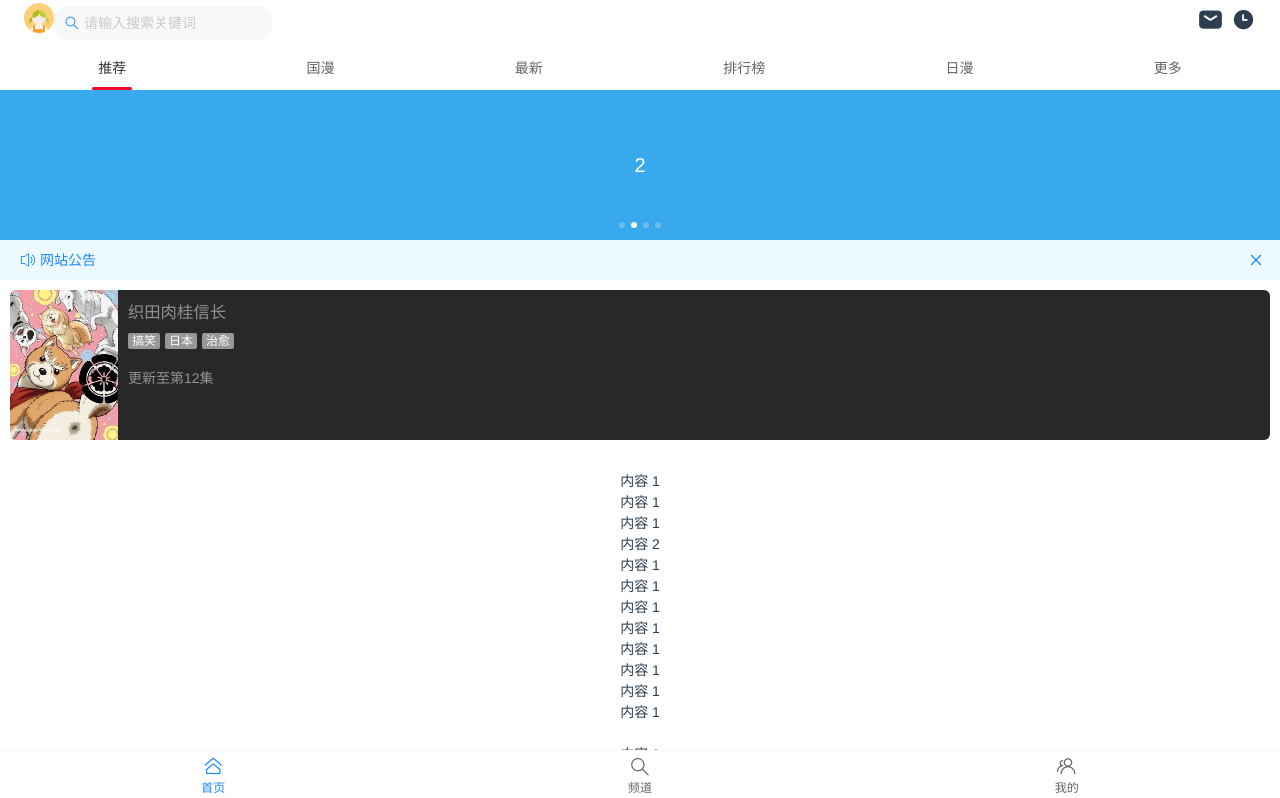
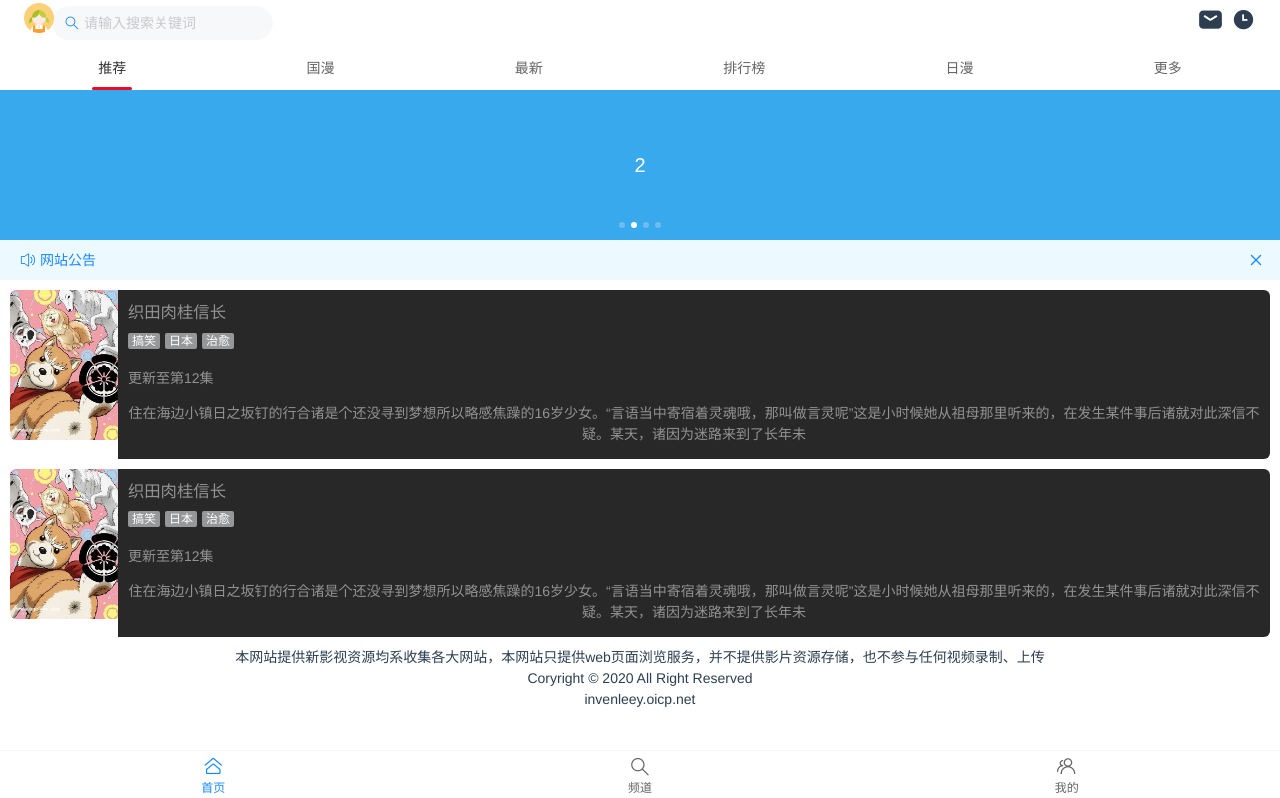
Before and after one commit to r3inbowari/sakura, a Vue app: page /#/ in a window 1280 px wide. Shown: the top 798 px of the page. Built offline with nearby package versions, Linux system fonts and the light colour scheme.

Commit message:
add corpright

```diff
--- a/src/components/BangumiCard.vue
+++ b/src/components/BangumiCard.vue
@@ -12,6 +12,11 @@
       </p>
 
       <p class="to-hidden theme-night" style="margin-left:10px">更新至第12集</p>
+
+      <p
+        class="van-multi-ellipsis--l2 theme-night"
+        style="margin-left:10px; margin-right: 10px; margin-top: 5px"
+      >住在海边小镇日之坂钉的行合诸是个还没寻到梦想所以略感焦躁的16岁少女。“言语当中寄宿着灵魂哦，那叫做言灵呢”这是小时候她从祖母那里听来的，在发生某件事后诸就对此深信不疑。某天，诸因为迷路来到了长年未</p>
     </div>
   </div>
 </template>
@@ -28,12 +33,13 @@ export default {
 
 <style>
 .item-detail {
+  text-overflow: -o-ellipsis-lastline;
   overflow: hidden;
   text-overflow: ellipsis;
   display: -webkit-box;
   -webkit-line-clamp: 2;
-  -webkit-box-orient: vertical;
 }
+
 .item-tag {
   margin-right: 5px;
   margin-bottom: 5px;
@@ -50,7 +56,7 @@ export default {
 }
 
 .to-hidden {
-    /* no ... */
+  /* no ... */
   text-align: left;
   white-space: nowrap;
   overflow: hidden;
--- a/src/views/Home.vue
+++ b/src/views/Home.vue
@@ -21,48 +21,14 @@
           <van-swipe-item>3</van-swipe-item>
           <van-swipe-item>4</van-swipe-item>
         </van-swipe>
-        <van-notice-bar mode="closeable" color="#1989fa" background="#ecf9ff" left-icon="volume-o">网站公告</van-notice-bar>
+        <van-notice-bar
+          mode="closeable"
+          color="#1989fa"
+          background="#ecf9ff"
+          left-icon="volume-o"
+        >网站公告</van-notice-bar>
         <BangumiCard></BangumiCard>
-        <br />内容 1
-        <br />内容 1
-        <br />内容 1
-        <br />内容 2
-        <br />内容 1
-        <br />内容 1
-        <br />内容 1
-        <br />内容 1
-        <br />内容 1
-        <br />内容 1
-        <br />内容 1
-        <br />内容 1
-        <br />
-        <br />内容 1
-        <br />内容 1
-        <br />内容 1
-        <br />内容 1
-        <br />内容 1
-        <br />内容 1
-        <br />内容 1
-        <br />内容 1
-        <br />内容 1
-        <br />内容 1
-        <br />内容 1
-        <br />内容 1
-        <br />内容 1
-        <br />
-        <br />内容 1
-        <br />内容 1
-        <br />内容 1
-        <br />内容 1
-        <br />内容 1
-        <br />内容 1
-        <br />内容 1
-        <br />内容 1
-        <br />内容 1
-        <br />内容 1
-        <br />内容 1
-        <br />内容 1
-        <br />内容 1
+        <BangumiCard></BangumiCard>
       </van-tab>
       <van-tab title="国漫">国漫</van-tab>
       <van-tab title="最新">最新</van-tab>
@@ -70,9 +36,13 @@
       <van-tab title="日漫">日漫</van-tab>
       <van-tab title="更多">更多</van-tab>
     </van-tabs>
-    <div>11</div>
-    <div>11</div>
-    <div>11</div>
+
+    <div>本网站提供新影视资源均系收集各大网站，本网站只提供web页面浏览服务，并不提供影片资源存储，也不参与任何视频录制、上传</div>
+    <div>Coryright © 2020 All Right Reserved</div>
+    <div>invenleey.oicp.net</div>
+    <br />
+    <br />
+    <br />
   </div>
 </template>
 
```
